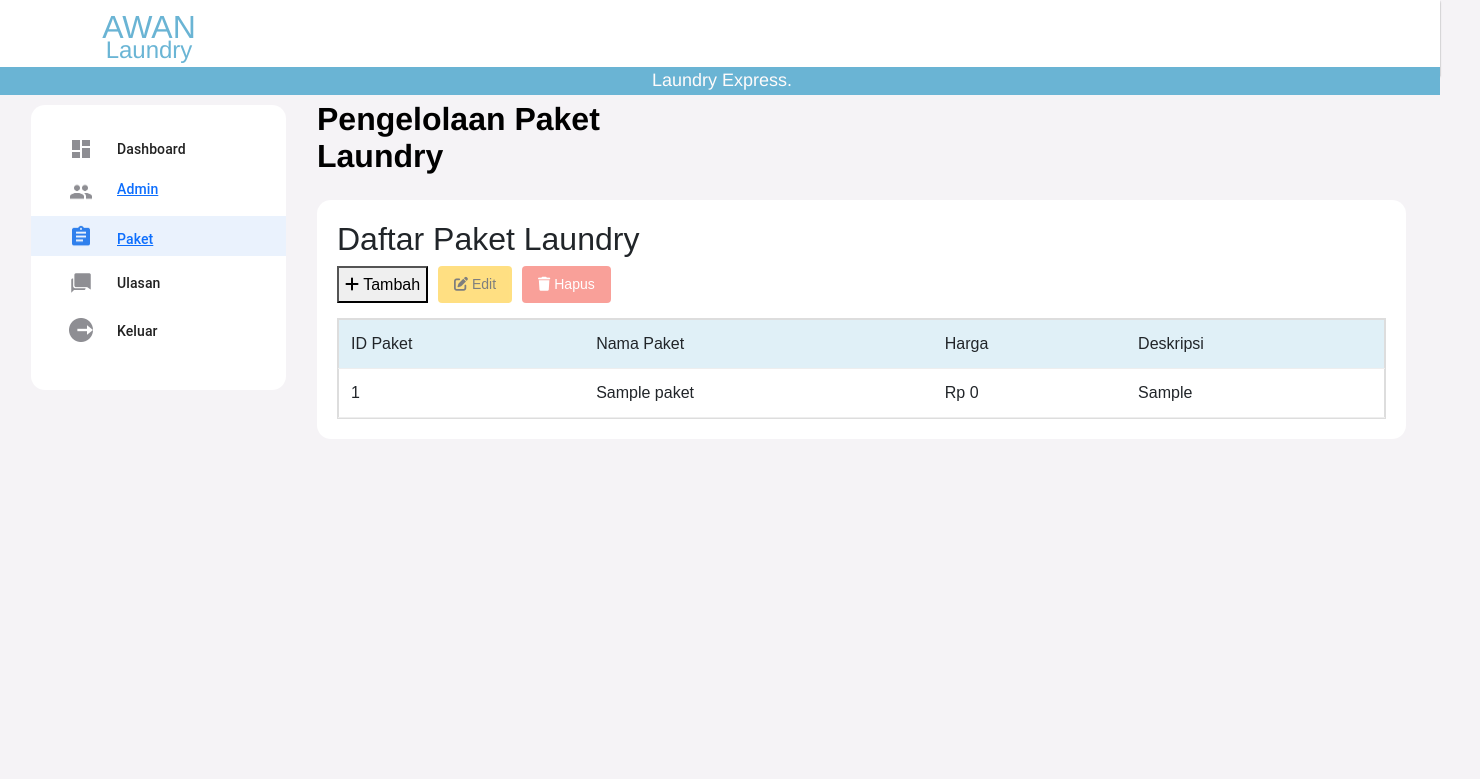
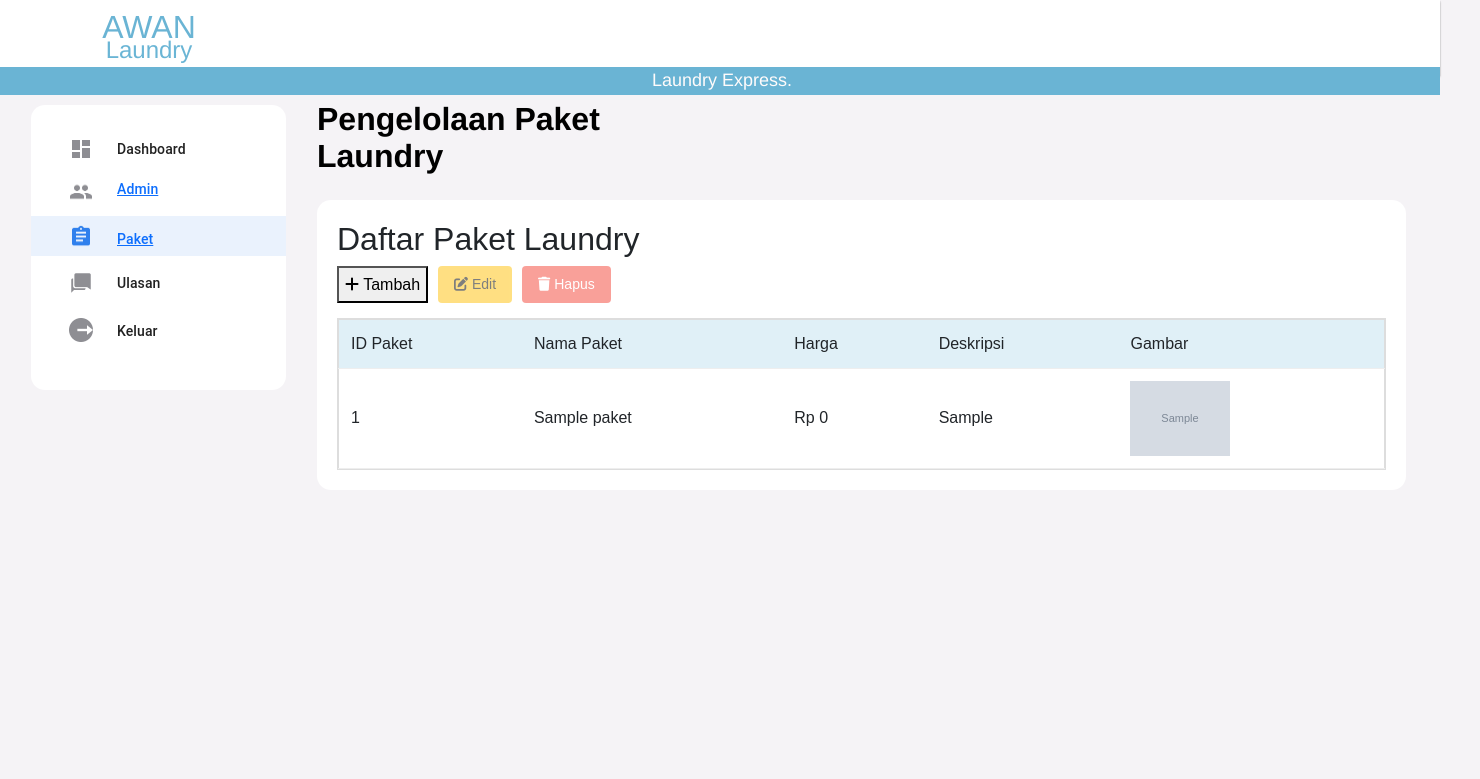
Before and after one commit to Lesmana24/Proyek-1, a PHP site: page /paket.php in a window 1480 px wide. Shown: the top 779 px of the page. Run offline with PHP 8.4, Linux system fonts and the light colour scheme; tables that the repository leaves empty or names only in its code hold one stand-in row (values such as "Sample post"); grey boxes marked "Sample" are stand-in pictures; some libraries are stand-ins or nearby versions.

Commit message:
Nambah Gambar di Paket

```diff
--- a/paket.js
+++ b/paket.js
@@ -1,11 +1,9 @@
-      // Untuk Peaket
 // Untuk Paket
 let selectedPaketId = null;
 
 document.addEventListener('DOMContentLoaded', function() {
     // Inisialisasi seleksi paket
     document.querySelectorAll('.paket-table tbody tr').forEach(row => {
-
         row.addEventListener('click', function() {
             // Hapus seleksi dari semua baris paket
             document.querySelectorAll('.paket-table tbody tr').forEach(r => {
@@ -43,6 +41,23 @@
         document.getElementById('harga').value = harga;
         document.getElementById('deskripsi').value = deskripsi;
 
+        // Handle gambar - ambil dari kolom gambar
+        const imgElement = cells[4].querySelector('img');
+        if (imgElement) {
+            document.getElementById('old_image').value = imgElement.src;
+
+            // Tampilkan preview gambar
+            const preview = document.getElementById('image-preview');
+            preview.innerHTML = '';
+            const previewImg = document.createElement('img');
+            previewImg.src = imgElement.src;
+            previewImg.style.maxWidth = '200px';
+            previewImg.style.maxHeight = '200px';
+            preview.appendChild(previewImg);
+        } else {
+            document.getElementById('old_image').value = '';
+        }
+
         // Tampilkan modal
         document.getElementById('paketModal').style.display = 'block';
     });
@@ -55,15 +70,42 @@
             window.location.href = `?delete_paket=${selectedPaketId}`;
         }
     });
+
+    // Preview gambar sebelum upload
+    document.getElementById('gambar').addEventListener('change', function(e) {
+        const preview = document.getElementById('image-preview');
+        preview.innerHTML = '';
+
+        if (this.files && this.files[0]) {
+            const reader = new FileReader();
+
+            reader.onload = function(e) {
+                const img = document.createElement('img');
+                img.src = e.target.result;
+                img.style.maxWidth = '200px';
+                img.style.maxHeight = '200px';
+                preview.appendChild(img);
+            }
+
+            reader.readAsDataURL(this.files[0]);
+        }
+    });
 });
 
-     // Pastikan fungsi ini ada di scope global
+// Fungsi untuk membuka modal tambah paket
 function openPaketModal() {
     // Reset form
     document.getElementById('paket_id').value = '';
     document.getElementById('nama').value = '';
     document.getElementById('harga').value = '';
     document.getElementById('deskripsi').value = '';
+    document.getElementById('old_image').value = '';
+
+    // Reset preview gambar
+    document.getElementById('image-preview').innerHTML = '';
+
+    // Reset input file
+    document.getElementById('gambar').value = '';
 
     // Tampilkan modal
     document.getElementById('paketModal').style.display = 'block';
@@ -80,6 +122,7 @@
         event.target.style.display = 'none';
     }
 }
+
 // Format tampilan ID
 function formatId(id, prefix) {
     if (!id) return '';
--- a/paket.php
+++ b/paket.php
@@ -1,7 +1,8 @@
 <?php
 include 'koneksi.php';
 
-$sql_paket = "SELECT ID_PKT, Nama_PKT, HRG_PKT, Deskripsi_PKT FROM paket ORDER BY ID_PKT ASC";
+// Perbaikan: gunakan nama kolom yang konsisten (gambar)
+$sql_paket = "SELECT ID_PKT, Nama_PKT, HRG_PKT, Deskripsi_PKT, gambar FROM paket ORDER BY ID_PKT ASC";
 $result_paket = $conn->query($sql_paket);
 $paket_data = [];
 
@@ -23,11 +24,13 @@ function generatePaketId($conn) {
         return 'L001';
     }
 }
+
 if (isset($_POST['save_paket'])) {
     $id = $_POST['id'];
     $nama = $conn->real_escape_string($_POST['nama']);
     $harga = (int)$_POST['harga'];
     $deskripsi = $conn->real_escape_string($_POST['deskripsi']);
+    $gambar_path = '';
 
     // Validasi input
     if(empty($nama) || $harga <= 0 ) {
@@ -36,13 +39,50 @@ if (isset($_POST['save_paket'])) {
         exit();
     }
 
+    // Handle upload gambar (DIPINDAHKAN KE DALAM BLOCK save_paket)
+    if (!empty($_FILES['gambar']['name'])) {
+        $target_dir = "img_paket/";
+        if (!file_exists($target_dir)) {
+            mkdir($target_dir, 0777, true);
+        }
+
+        $file_extension = pathinfo($_FILES['gambar']['name'], PATHINFO_EXTENSION);
+        $filename = uniqid() . '.' . $file_extension;
+        $target_file = $target_dir . $filename;
+
+        // Validasi file gambar
+        $allowed_types = ['jpg', 'jpeg', 'png', 'gif'];
+        if (!in_array(strtolower($file_extension), $allowed_types)) {
+            $_SESSION['error'] = "Hanya file JPG, JPEG, PNG & GIF yang diperbolehkan.";
+            header("Location: ".$_SERVER['PHP_SELF']);
+            exit();
+        }
+
+        if (move_uploaded_file($_FILES['gambar']['tmp_name'], $target_file)) {
+            $gambar_path = $target_file;
+
+            // Hapus gambar lama jika edit
+            if (!empty($_POST['old_image'])) {
+                if (file_exists($_POST['old_image'])) {
+                    unlink($_POST['old_image']);
+                }
+            }
+        } else {
+            $_SESSION['error'] = "Maaf, terjadi error saat upload gambar.";
+            header("Location: ".$_SERVER['PHP_SELF']);
+            exit();
+        }
+    } elseif (!empty($_POST['old_image'])) {
+        $gambar_path = $_POST['old_image'];
+    }
+
     if (empty($id)) {
         $id = generatePaketId($conn);
-        $stmt = $conn->prepare("INSERT INTO paket (ID_PKT, Nama_PKT, HRG_PKT, Deskripsi_PKT) VALUES (?, ?, ?, ?)");
-        $stmt->bind_param("ssis", $id, $nama, $harga, $deskripsi);
+        $stmt = $conn->prepare("INSERT INTO paket (ID_PKT, Nama_PKT, HRG_PKT, Deskripsi_PKT, gambar) VALUES (?, ?, ?, ?, ?)");
+        $stmt->bind_param("ssiss", $id, $nama, $harga, $deskripsi, $gambar_path);
     } else {
-        $stmt = $conn->prepare("UPDATE paket SET Nama_PKT = ?, HRG_PKT = ?, Deskripsi_PKT = ? WHERE ID_PKT = ?");
-        $stmt->bind_param("siss", $nama, $harga, $deskripsi, $id);
+        $stmt = $conn->prepare("UPDATE paket SET Nama_PKT = ?, HRG_PKT = ?, Deskripsi_PKT = ?, gambar = ? WHERE ID_PKT = ?");
+        $stmt->bind_param("sisss", $nama, $harga, $deskripsi, $gambar_path, $id);
     }
 
     if ($stmt->execute()) {
@@ -57,9 +97,25 @@ if (isset($_POST['save_paket'])) {
 
 if (isset($_GET['delete_paket'])) {
     $id = $_GET['delete_paket'];
+
+    // Ambil path gambar sebelum menghapus data
+    $sql = "SELECT gambar FROM paket WHERE ID_PKT = ?";
+    $stmt = $conn->prepare($sql);
+    $stmt->bind_param("s", $id);
+    $stmt->execute();
+    $result = $stmt->get_result();
+    $row = $result->fetch_assoc();
+    $stmt->close();
+
+    // Hapus data dari database
     $stmt = $conn->prepare("DELETE FROM paket WHERE ID_PKT = ?");
     $stmt->bind_param("s", $id);
+
     if ($stmt->execute()) {
+        // Hapus file gambar jika ada
+        if (!empty($row['gambar']) && file_exists($row['gambar'])) {
+            unlink($row['gambar']);
+        }
         $_SESSION['success'] = "Data berhasil dihapus!";
     } else {
         $_SESSION['error'] = "Error: " . $stmt->error;
@@ -155,6 +211,7 @@ $conn->close();
                                 <th>Nama Paket</th>
                                 <th>Harga</th>
                                 <th>Deskripsi</th>
+                                <th>Gambar</th>
                             </tr>
                         </thead>
                         <tbody>
@@ -165,6 +222,13 @@ $conn->close();
                                         <td><?= htmlspecialchars($paket['Nama_PKT']) ?></td>
                                         <td class="harga-cell">Rp <?= number_format($paket['HRG_PKT'], 0, ',', '.') ?></td>
                                         <td><?= !empty($paket['Deskripsi_PKT']) ? htmlspecialchars($paket['Deskripsi_PKT']) : '' ?></td>
+                                        <td>
+                                         <?php if (!empty($paket['gambar'])): ?>
+                                        <img src="<?= $paket['gambar'] ?>" alt="Gambar Paket" style="max-width: 100px; max-height: 100px;">
+                                        <?php else: ?>
+                                        <span>Tidak ada gambar</span>
+                                     <?php endif; ?>
+                                    </td>
                                     </tr>
                                 <?php endforeach; ?>
                             <?php else: ?>
@@ -177,13 +241,15 @@ $conn->close();
                 </div>
             </div>
     <!-- Modal Tambah/Edit Paket -->
-    <!-- Tempatkan modal di luar container utama -->
+<!-- Modal Tambah/Edit Paket -->
 <div id="paketModal" class="modal">
     <div class="modal-content">
         <span class="close" onclick="closeModal('paketModal')">&times;</span>
         <h2>Kelola Paket Laundry</h2>
-        <form method="POST" action="">
+        <!-- TAMBAHKAN enctype="multipart/form-data" -->
+        <form method="POST" action="" enctype="multipart/form-data">
             <input type="hidden" name="id" id="paket_id">
+            <input type="hidden" name="old_image" id="old_image">
             <div class="form-group">
                 <label for="nama">Nama Paket:</label>
                 <input type="text" id="nama" name="nama" required>
@@ -196,6 +262,11 @@ $conn->close();
                 <label for="deskripsi">Deskripsi:</label>
                 <textarea id="deskripsi" name="deskripsi" rows="3" style="width: 100%;"></textarea>
             </div>
+            <div class="form-group">
+                <label for="gambar">Gambar Paket:</label>
+                <input type="file" id="gambar" name="gambar" accept="image/*">
+                <div id="image-preview" style="margin-top: 10px;"></div>
+            </div>
             <button type="submit" name="save_paket" class="submit-btn">Simpan</button>
         </form>
     </div>
```
Also changed, not shown: data.php (+21 -3 lines). Lines whose indentation alone changed are shown as unchanged.
